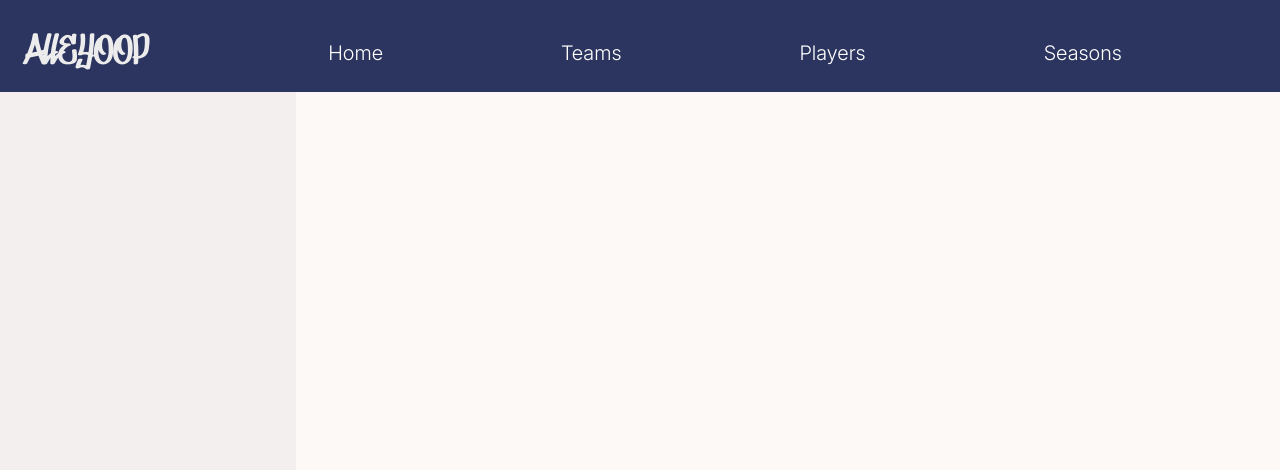
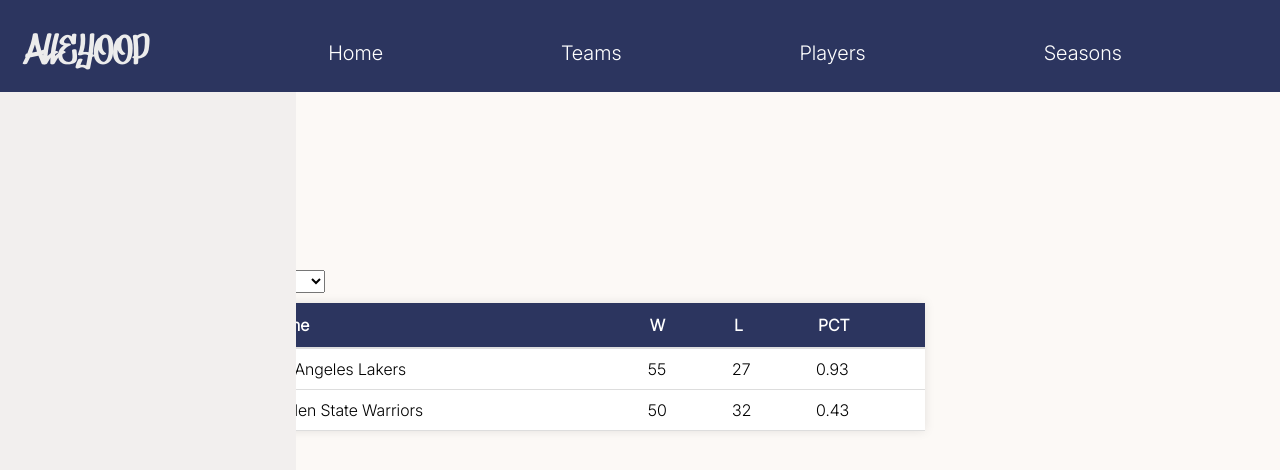
Before and after one commit to Reginull/alleyoop, a React (Vite) app in the folder client/: page / in a window 1280 px wide. Shown: the top 470 px of the page. Built offline with nearby package versions, Linux system fonts and the light colour scheme.

Commit message:
Create mockdata.json  and standings.jsx component

```diff
--- /dev/null
+++ b/client/public/mockdata.json
@@ -0,0 +1,40 @@
+{
+
+  "westernConference": [
+    {
+      "id": 1,
+      "teamName": "Los Angeles Lakers",
+      "wins": 55,
+      "losses": 27,
+      "percentage": 0.93,
+      "rank": 1
+    },
+    {
+      "id": 2,
+      "teamName": "Golden State Warriors",
+      "wins": 50,
+      "losses": 32,
+      "percentage": 0.43,
+      "rank": 2
+    }
+  ],
+
+  "easternConference": [
+    {
+      "id": 1,
+      "teamName": "Philadelphia 76'ers",
+      "wins": 100,
+      "losses": 0,
+      "percentage": 1.00,
+      "rank": 1
+      },
+      {
+      "id": 2,
+      "teamName": "Boston Celtics",
+      "wins": 20,
+      "losses": 32,
+      "percentage": 0.23,
+      "rank": 2
+    }
+  ]
+}
--- a/client/src/components/App.jsx
+++ b/client/src/components/App.jsx
@@ -1,13 +1,15 @@
 import NavBar from './navbar.jsx'
 import SideBar from './sidebar.jsx'
+import Standings from './standings.jsx'
+
 import '../styles.css'
 
 function App() {
     return(
-        <div className='App'>
+        <div className='container'>
             <NavBar> </NavBar>
             <SideBar></SideBar>
-
+            <Standings></Standings>
         </div>
     );
 }
--- /dev/null
+++ b/client/src/components/standings.jsx
@@ -0,0 +1,60 @@
+import '../styles.css'
+import React, {useState, useEffect} from 'react';
+
+const Standings = () => {
+
+    const [data, setData] = useState([]);
+    const [selectedConference, setSelectedConference] = useState('westernConference');
+
+    useEffect(() => {
+        fetch('/mockdata.json')
+            .then((response) => response.json())
+            .then((data) => setData(data))
+            .catch((error) => console.error('Error fetching data:', error));
+    }, []);
+
+    const handleConferenceChance = (event) => {
+        setSelectedConference(event.target.value);
+    };
+
+    const conferenceData = data[selectedConference];
+
+    return (
+
+        <div className='standings-container'>
+
+            <select className='standings-dropdown' value={selectedConference} onChange={handleConferenceChance}>
+
+                <option value="westernConference">Western Conference</option>
+                <option value="easternConference">Eastern Conference</option>
+
+            </select>
+
+            <table className='standings-table'>
+                <thead>
+                    <tr>
+                        <th>Rank</th>
+                        <th>Name</th>
+                        <th>W</th>
+                        <th>L</th>
+                        <th>PCT</th>
+                    </tr>
+                </thead>
+
+                <tbody>
+                    {conferenceData && conferenceData.map((team) => (
+                        <tr key={team.id}>
+                            <td>{team.rank}</td>
+                            <td>{team.teamName}</td>
+                            <td>{team.wins}</td>
+                            <td>{team.losses}</td>
+                            <td>{team.percentage}</td>
+                        </tr>
+                    ))}
+                </tbody>
+            </table>
+        </div>
+    );
+};
+
+export default Standings;
--- a/client/src/styles.css
+++ b/client/src/styles.css
@@ -1,9 +1,10 @@
-
+/* Body & navbar font */
 @font-face {
     font-family: inter;
     src: url(/Inter/static/Inter_18pt-Light.ttf);
 }
 
+/* Logo font */
 @font-face {
     font-family: graffiti ;
     src: url(/DonGraffiti.otf)
@@ -16,6 +17,8 @@ body {
 .inter {
     font-family: inter;
 }
+
+/* TOP NAVBAR */
 
 .navbar {
     background-color: #2C355F;
@@ -62,6 +65,8 @@ body {
     border-bottom: 3px solid #ECECEC;
 }
 
+/* LEFT NAVBAR */
+
 .nav-left {
     display: flex;
     align-items: center;
@@ -86,3 +91,57 @@ body {
     top: 0;
     left: 0;
 }
+
+/* STANDINGS */
+
+.standings-container {
+    display: flex;
+    position: static;
+    justify-content: center;
+    align-items: center;
+    padding: 20px;
+    flex-direction: column;
+    margin-top: 250px;
+    margin-right: 230px;
+}
+
+.standings-table {
+    width: 100%;
+    max-width: 800px;
+    border-collapse: collapse;
+    background-color: #ffffff;
+    box-shadow: 0 0 10px rgba(0, 0, 0, 0.1);
+    font-family: inter;
+}
+
+.standings-table thead {
+    background-color: #2C355F;
+    color: #ffffff;
+    pointer-events: none;
+}
+
+.standings-table th {
+    padding: 12px;
+    font-size: 16px;
+    text-align: left;
+    border-bottom: 2px solid #ddd;
+}
+
+.standings-table td {
+    padding: 10px;
+    text-align: left;
+    border-bottom: 1px solid #ddd;
+}
+
+.standings-table tr:hover {
+    background-color: #f2f2f2;
+}
+
+.standings-dropdown {
+    width: 200px;
+    font-family: inter;
+    margin-right: 600px;
+    margin-bottom: 10px;
+    font-size: 15px;
+
+}
```
